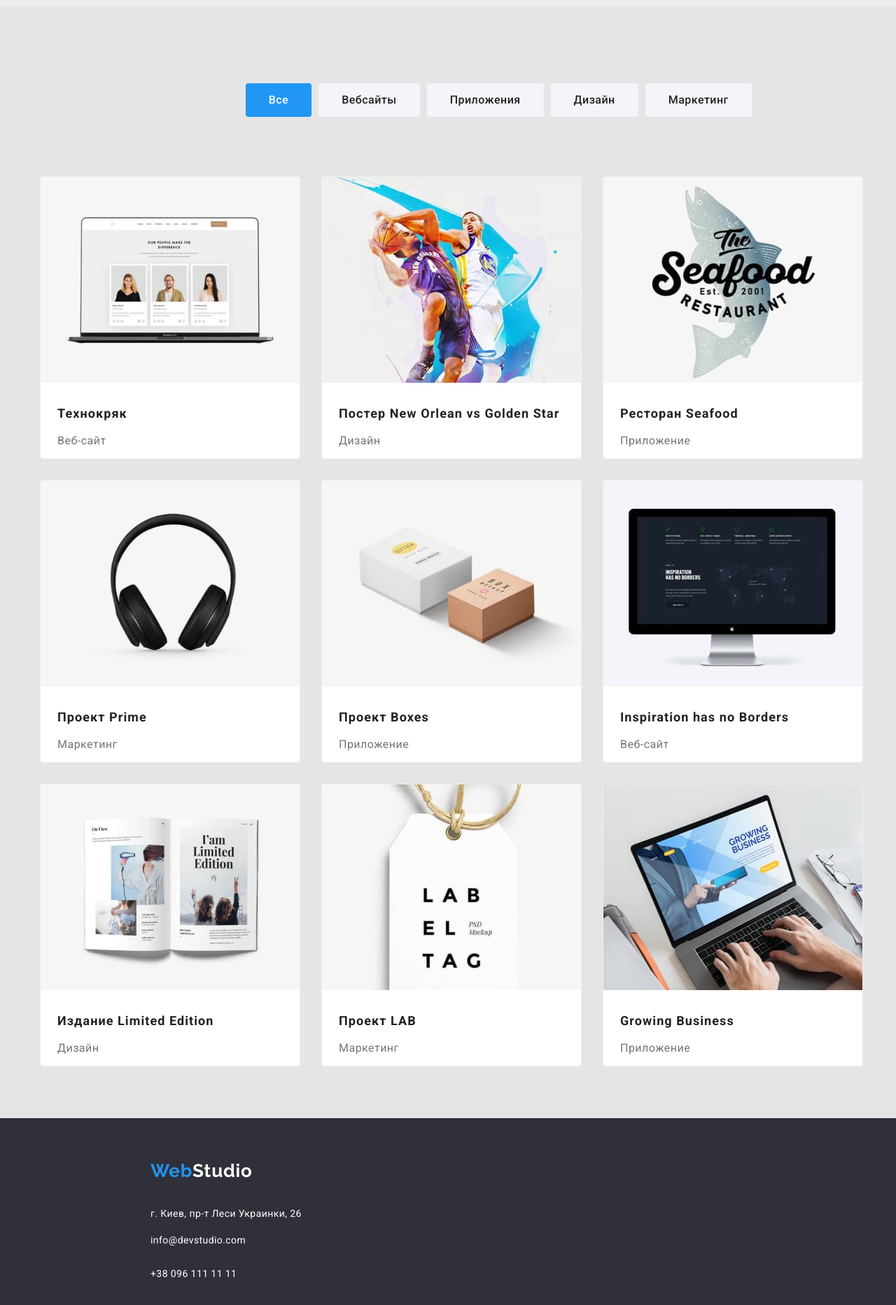
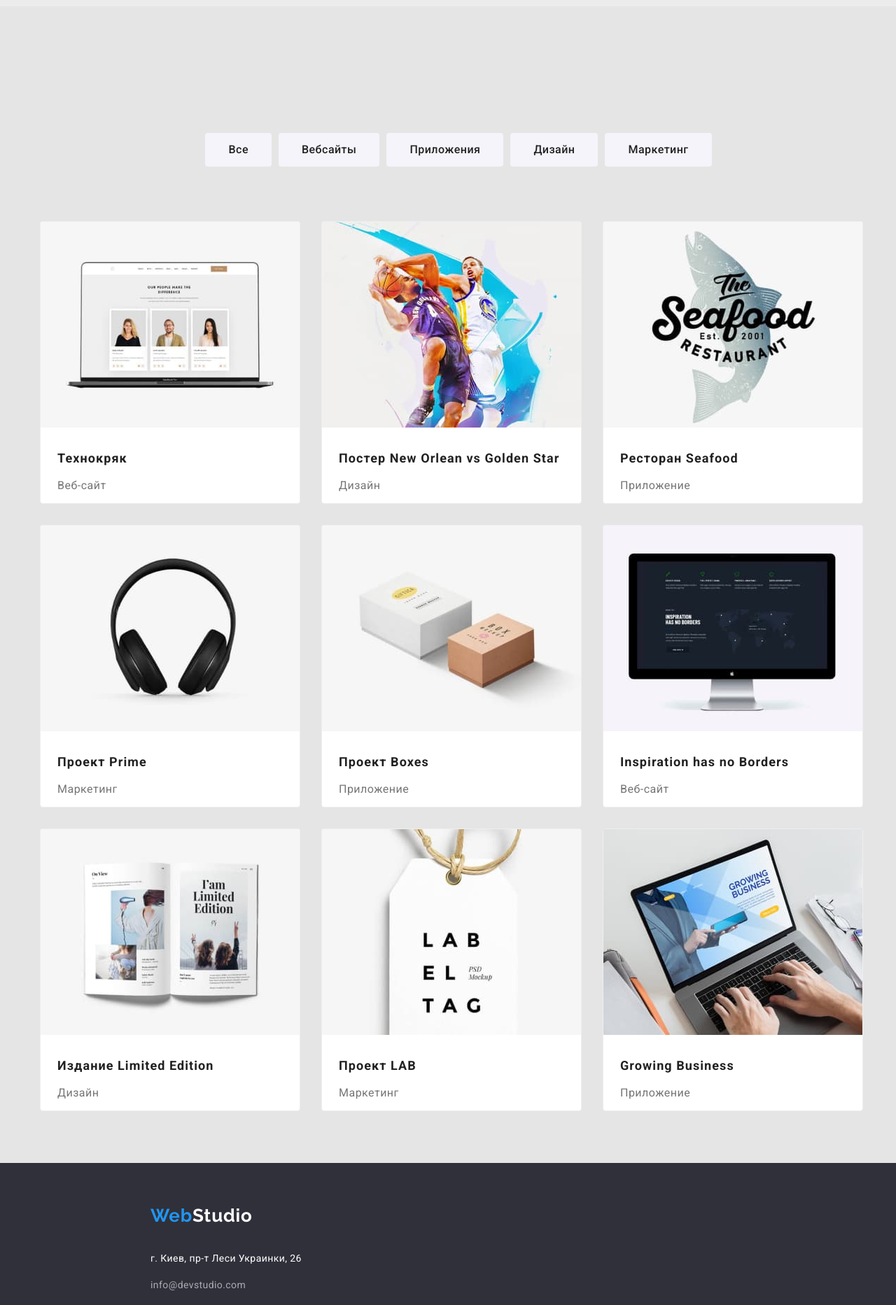
Before and after one commit to vatakusi/goit-markup-hw-02, a plain HTML site: page portfolio.html in a window 1280 px wide. Shown: the part 71-1936 px from the top of the page at 70% size. Drawn offline with nearby package versions, Linux system fonts and the light colour scheme.

Commit message:
re-mentor 2

```diff
--- a/css/styles.css
+++ b/css/styles.css
@@ -139,13 +139,13 @@ nav {
 
   font-weight: 500;
   font-size: 14px;
-  line-height: 1.14px;
+  line-height: 1.14;
   letter-spacing: 0.02em;
 }
 
 .connect a,
 .call {
-  color: var(--title-text-color);
+  color: var(--primery-text-color);
 }
 
 .menu li,
@@ -292,6 +292,16 @@ nav {
   color: #212121;
 }
 
+.team p {
+  font-weight: normal;
+  font-size: 16px;
+  line-height: 1.1875;
+  /* identical to box height */
+
+  text-align: center;
+  letter-spacing: 0.03em;
+}
+
 .person {
   height: 370px;
   width: 270px;
@@ -336,11 +346,12 @@ nav {
 }
 
 .call {
-  color: var(--second-title-color);
+  color: var(--second-text-connect);
 }
 
 .adress .call {
   width: 128px;
+  margin-bottom: -5px;
 }
 
 /* Portfolio page */
@@ -360,7 +371,7 @@ nav {
 
 .filter li {
   margin-right: 10px;
-  /* margin-bottom: 50px; */
+  margin-bottom: 50px;
   margin-top: 95px;
 }
 
--- a/portfolio.html
+++ b/portfolio.html
@@ -43,11 +43,13 @@
       </ul>
     </header>
     <main>
+      <!--Portfolio-->
+      <section>
+        <h1 class="section-title">Портфолио</h1>
         <!--Filtres-->
-      <section class="filter">
-        <h1 class="section-title">Портфолио</h1>
+        <div class="filter">
           <ul>
-          <li><button class="button primary" type="button">Все</button></li>
+            <li><button class="button secondary" type="button">Все</button></li>
             <li>
               <button class="button secondary" type="button">Вебсайты</button>
             </li>
@@ -61,13 +63,16 @@
               <button class="button secondary" type="button">Маркетинг</button>
             </li>
           </ul>
-      </section>
+        </div>
         <!--Gallery-->
-      <section class="gallery">
-        <h2 class="section-title">Галерея</h2>
+        <div class="gallery">
           <ul class="gallery-boxes">
             <li>
-            <img class="imgg" src="./images/techno.jpg" alt="лэптоп команда" />
+              <img
+                class="imgg"
+                src="./images/techno.jpg"
+                alt="лэптоп команда"
+              />
               <h3>Технокряк</h3>
               <p>Веб-сайт</p>
             </li>
@@ -107,11 +112,16 @@
               <p>Маркетинг</p>
             </li>
             <li>
-            <img class="imgg" src="./images/laptop.jpg" alt="руки на лэптопе" />
+              <img
+                class="imgg"
+                src="./images/laptop.jpg"
+                alt="руки на лэптопе"
+              />
               <h3>Growing Business</h3>
               <p>Приложение</p>
             </li>
           </ul>
+        </div>
       </section>
     </main>
 
```
Lines whose indentation alone changed are shown as unchanged.
